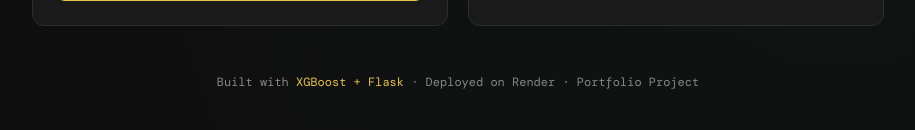
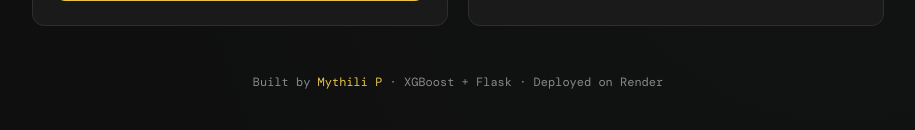
Before and after one commit to Mythili-Pandiyarajan/concrete-strength-prediction, a Flask app: page / in a window 1280 px wide. Shown: the part 1125-1255 px from the top of the page, without its empty margins (182-1097 px from the left). Run offline with Flask 3, Linux system fonts and the light colour scheme; parts of the project's set-up code (start-up, migrations or seed data) failed here and were passed over.

Commit message:
Update index.html

```diff
--- a/templates/index.html
+++ b/templates/index.html
@@ -521,7 +521,7 @@
     </div>
 
     <div class="footer">
-        Built with <span>XGBoost + Flask</span> · Deployed on Render · Portfolio Project
+        Built by <span>Mythili P</span> · XGBoost + Flask · Deployed on Render
     </div>
 
 </div>
```
